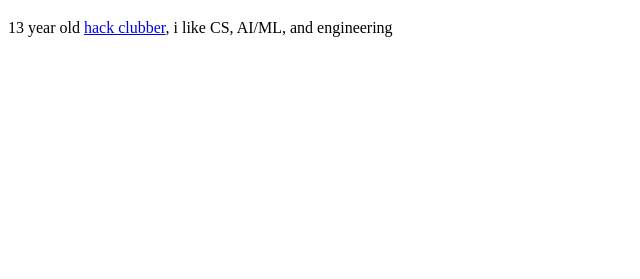
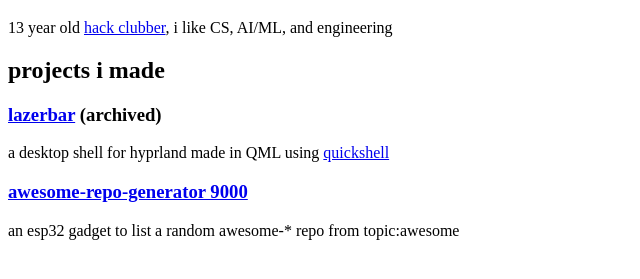
Before and after one commit to plutonyumm/plutonyumm.github.io, a plain HTML site: page index.html in a window 1280 px wide. Shown: the part 61-340 px from the top of the page, without its empty margins (0-640 px from the left). Drawn offline with Linux system fonts and the light colour scheme.

Commit message:
added div cards

```diff
--- a/index.html
+++ b/index.html
@@ -1,6 +1,6 @@
 <!DOCTYPE html>
 <html lang="en">
-    <head>
+
     <head>
         <meta charset="UTF-8">
         <meta name="viewport" content="width=device-width, initial-scale=1.0">
@@ -13,5 +13,16 @@
         <p>13 year old <a href="https://hackclub.com/">hack clubber</a>, i like CS, AI/ML, and engineering</p>
     </body>
 
+    <h2>projects i made</h2>
+
+    <div class="card">
+        <h3><a href="https://github.com/plutonyumm/lazerbar">lazerbar</a> (archived)</h3>
+        <p>a desktop shell for hyprland made in QML using <a href="https://quickshell.org/">quickshell</a></p>
+    </div>
+
+    <div class="card">
+        <h3><a href="https://github.com/plutonyumm/awesome-repo-generator-esp32">awesome-repo-generator 9000</a></h3>
+        <p>an esp32 gadget to list a random awesome-* repo from topic:awesome</p>
+    </div>
 
 </html>
```
